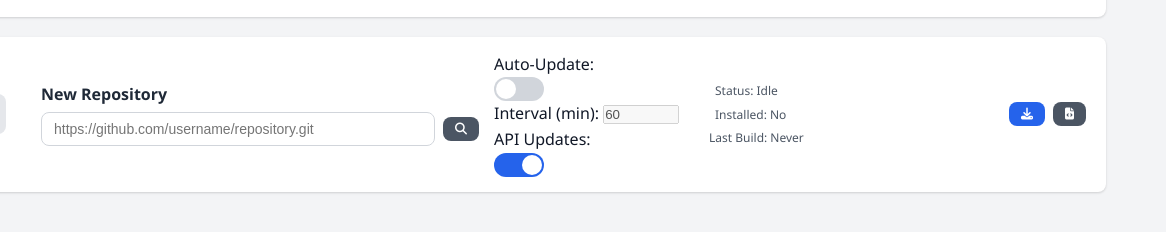
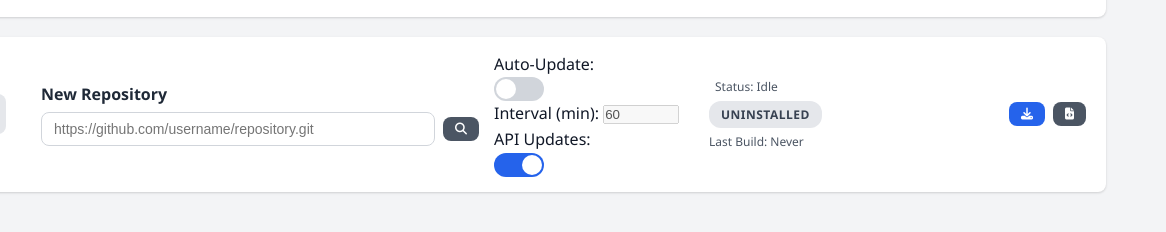
Before and after one commit to krizcold/Yundera-Github-Compiler, a website: page src/public/main.html in a window 1280 px wide. Shown: the part 226-458 px from the top of the page, 114-1280 px from the left. Drawn offline with nearby package versions, Linux system fonts and the light colour scheme; no server answers.

Commit message:
Improved status element

```diff
--- a/src/public/main.html
+++ b/src/public/main.html
@@ -304,6 +304,34 @@
         .status-enabled { color: var(--success-color); font-weight: 500; }
         .status-disabled { color: var(--danger-color); font-weight: 500; }
 
+        /* Installation status badges */
+        .installation-badge {
+            padding: 4px 12px;
+            border-radius: 12px;
+            font-size: 12px;
+            font-weight: 600;
+            text-transform: uppercase;
+            letter-spacing: 0.5px;
+            display: inline-flex;
+            align-items: center;
+            gap: 6px;
+        }
+
+        .installation-uninstalled {
+            background-color: var(--gray-200);
+            color: var(--gray-700);
+        }
+
+        .installation-imported {
+            background-color: #fef3c7;
+            color: #92400e;
+        }
+
+        .installation-installed {
+            background-color: #d1fae5;
+            color: #065f46;
+        }
+
         .modal {
             display: none;
             position: fixed;
--- a/src/public/main.js
+++ b/src/public/main.js
@@ -179,6 +179,7 @@ class RepoManager {
         const status = repo ? repo.status || 'idle' : 'idle';
         const autoUpdate = repo ? repo.autoUpdate || false : false;
         const isInstalled = repo ? repo.isInstalled || false : false;
+        const installationStatus = this.getInstallationStatus(repo);
 
         // Full repository UI (like original but improved)
         const lastBuildTime = repo ? repo.lastBuildTime : null;
@@ -224,9 +225,10 @@ class RepoManager {
                 </div>
                 <div class="status-info">
                     <div><span class="status-indicator status-${status}"></span>Status: ${this.capitalizeFirst(status)}</div>
-                    <div>
-                        <span class="install-indicator ${isInstalled ? 'installed' : 'not-installed'}"></span>
-                        Installed: ${isInstalled ? 'Yes' : 'No'}
+                    <div style="display: flex; align-items: center; gap: 8px;">
+                        <span class="installation-badge installation-${installationStatus.status}">
+                            ${installationStatus.label}
+                        </span>
                         ${repo && repo.installMismatch ? '<span class="warning-triangle" title="App is listed as installed but not found in CasaOS. It may have been removed manually."><i class="fas fa-exclamation-triangle"></i></span>' : ''}
                     </div>
                     <div>Last Build: ${lastUpdated}</div>
@@ -314,6 +316,32 @@ class RepoManager {
 
     capitalizeFirst(str) {
         return str.charAt(0).toUpperCase() + str.slice(1);
+    }
+
+    getInstallationStatus(repo) {
+        if (!repo) {
+            return { status: 'uninstalled', label: 'Uninstalled' };
+        }
+
+        const status = repo.status;
+        const isInstalled = repo.isInstalled;
+
+        // Determine installation status based on repository state
+        if (status === 'idle' || status === 'empty') {
+            return { status: 'uninstalled', label: 'Uninstalled' };
+        } else if (status === 'importing' || status === 'imported') {
+            return { status: 'imported', label: 'Imported' };
+        } else if (status === 'success' && isInstalled) {
+            return { status: 'installed', label: 'Installed' };
+        } else if (status === 'building') {
+            return { status: 'imported', label: 'Building...' };
+        } else if (status === 'error') {
+            return { status: 'imported', label: 'Build Error' };
+        } else if (status === 'uninstalling') {
+            return { status: 'imported', label: 'Uninstalling...' };
+        } else {
+            return { status: 'uninstalled', label: 'Uninstalled' };
+        }
     }
 
     getRepoIcon(repo) {
```
